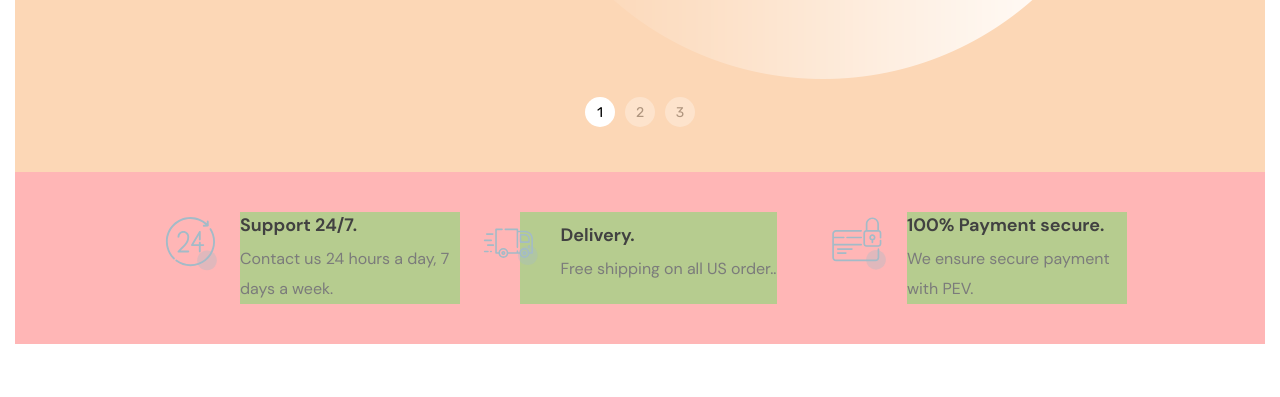
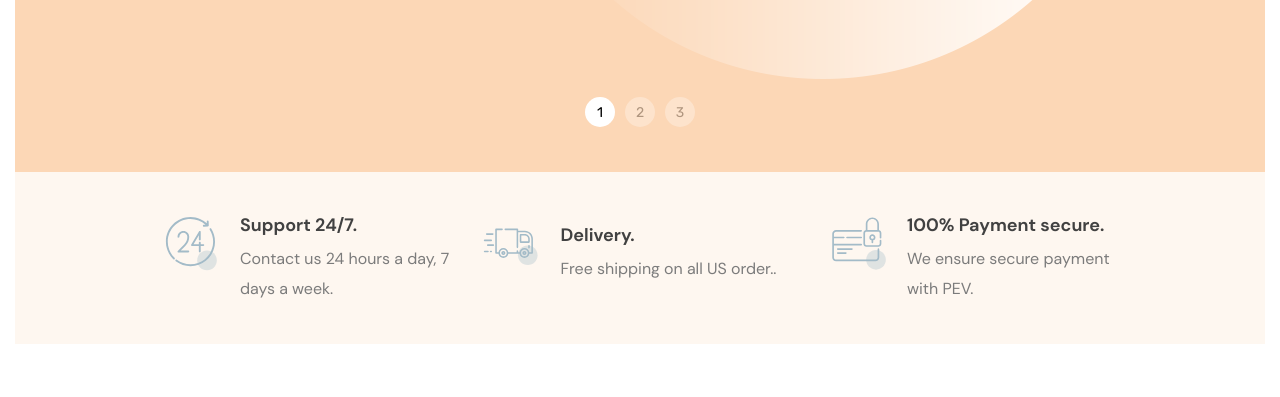
Before and after one commit to bogdankorshunov/glee, a website: page app/index.html in a window 1280 px wide. Shown: the part 769-1166 px from the top of the page. Drawn offline with nearby package versions, Linux system fonts and the light colour scheme; files that its build step writes are made by us from their sources.

Commit message:
minor features fix

```diff
--- a/app/scss/main-page/_features.scss
+++ b/app/scss/main-page/_features.scss
@@ -3,14 +3,11 @@
     display: flex;
     justify-content: space-between;
     background-color: #fef7f0;
-    // padding: 40px 225px;
     padding: 40px 138px 40px 225px;
-    background: rgba(255, 15, 15, 0.3);
 
     &__item {
         max-width: 570px;
         position: relative;
-        background: rgba(15, 255, 55, 0.3);
 
         &::before {
             content: "";
```
